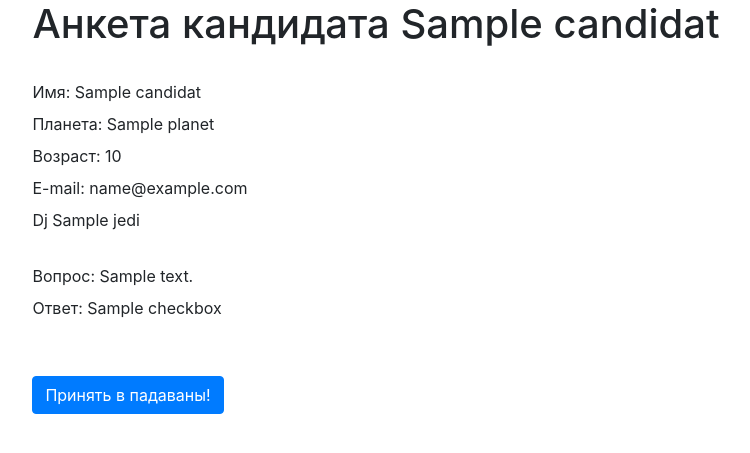
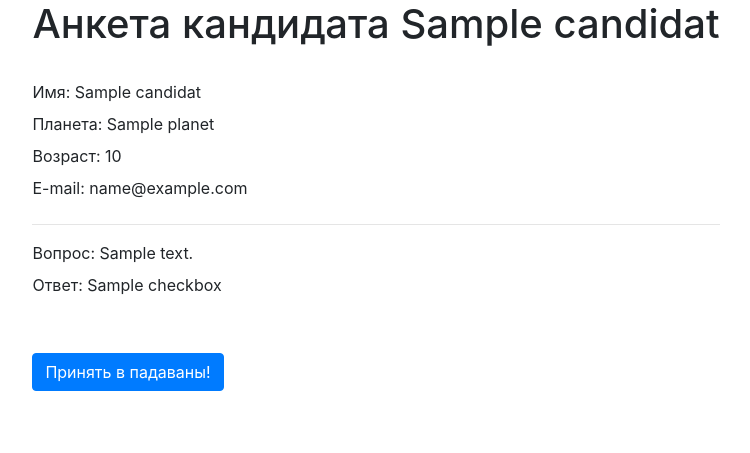
Before and after one commit to prophet322/elrostest, a Django app: template elrosproject/jedis/templates/jedis/candidate_view.html in a window 1280 px wide. Shown: the part 152-605 px from the top of the page, without its empty margins (264-1014 px from the left). Run offline with Django 3.2, Linux system fonts and the light colour scheme; the template is opened without the code that fills it: most values are stand-ins (such as "Sample title", 1, 10 or a date in 2020); parts of the project's set-up code (start-up, migrations or seed data) failed here and were passed over; some libraries are stand-ins or nearby versions.

```diff
--- a/elrosproject/jedis/templates/jedis/candidate_view.html
+++ b/elrosproject/jedis/templates/jedis/candidate_view.html
@@ -27,10 +27,7 @@
                     <label>E-mail: </label>
                     <label> {{ candidat.email }}</label>
                     <br>
-                    <label>Dj</label>
-                    <label> {{ candidat.jedi }}</label>
-                    <br>
-                    <br>
+                    <hr>
 
                     {% for answer in candidat.answers %}
                         <label>Вопрос: </label>
```
